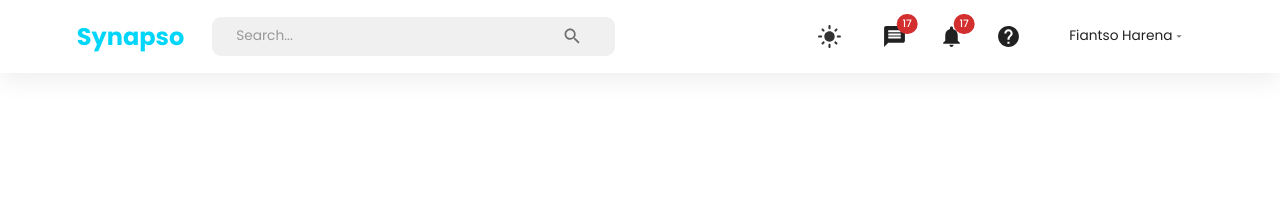
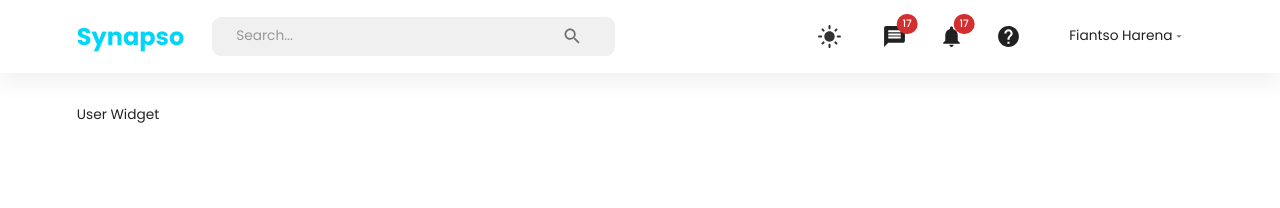
Before and after one commit to HarenaFiantso/Synapso-UI, a React (Vite) app: page /home in a window 1280 px wide. Shown: the top 208 px of the page. Built offline with nearby package versions, Linux system fonts and the light colour scheme.

Commit message:
feat: Initialize UserWidget component

```diff
--- /dev/null
+++ b/src/components/UserWidget.tsx
@@ -0,0 +1,3 @@
+export default function UserWidget() {
+  return <div>User Widget</div>
+}
--- a/src/pages/HomePage.tsx
+++ b/src/pages/HomePage.tsx
@@ -1,10 +1,18 @@
-import { Box } from '@mui/material'
+import { Box, useMediaQuery } from '@mui/material'
 import NavbarComponent from '../components/NavbarComponent'
+import UserWidget from '../components/UserWidget'
 
 export default function HomePage() {
+  const isNonMobileScreens = useMediaQuery('(min-width:728px)')
+
   return (
     <Box>
       <NavbarComponent />
+      <Box width='100%' padding='2rem 6%' display={isNonMobileScreens ? 'flex' : 'block'} gap='.5rem' justifyContent='space-between'>
+        <Box flexBasis={isNonMobileScreens ? "26%" : undefined}>
+          <UserWidget />
+        </Box>
+      </Box>
     </Box>
   )
 }
```
